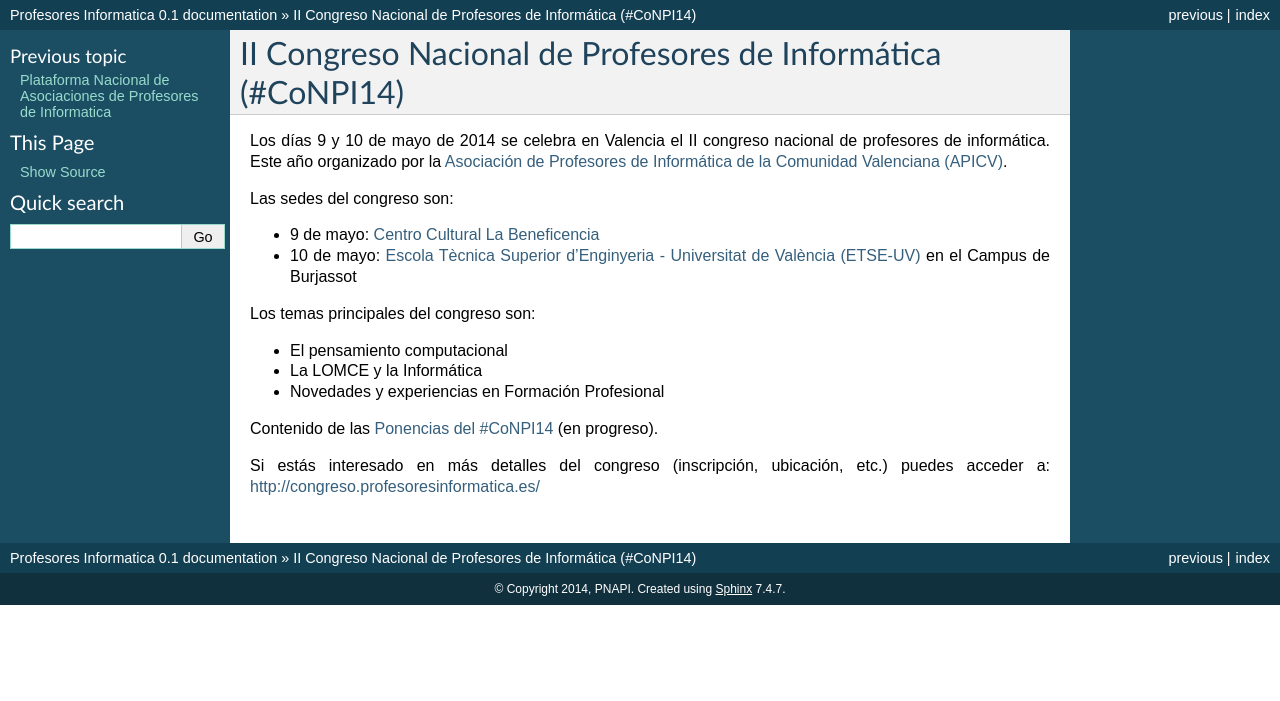
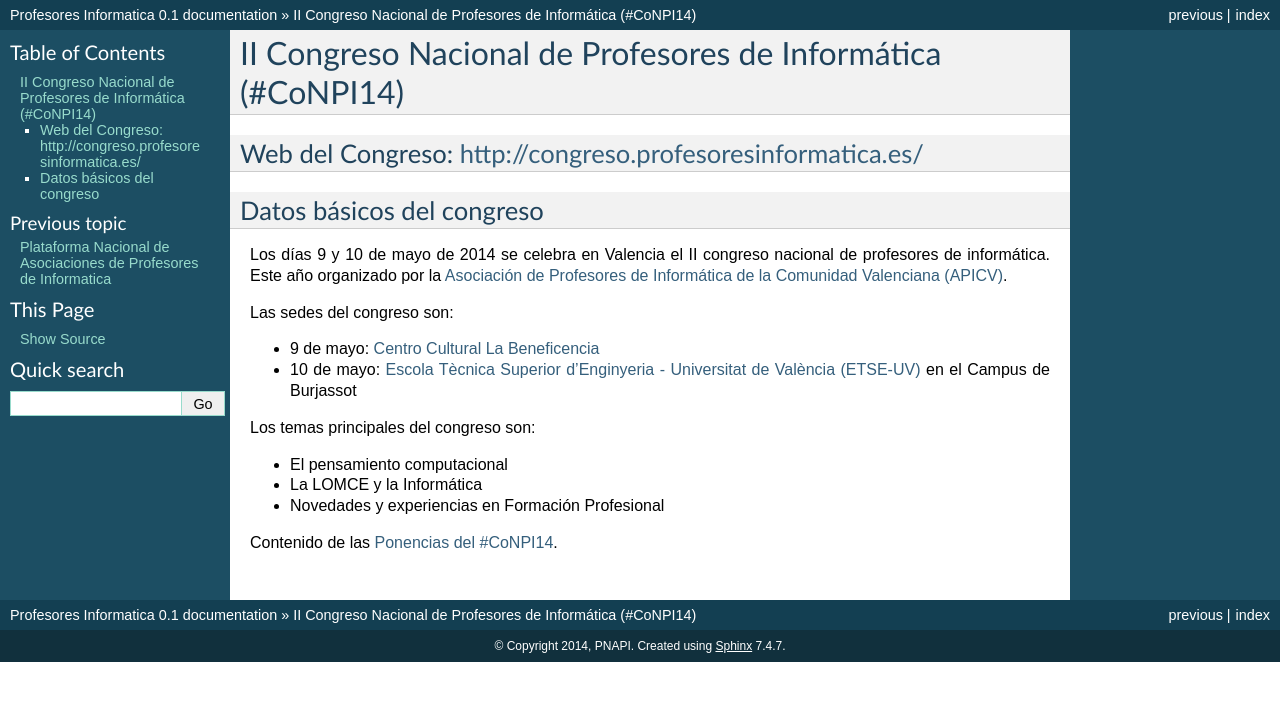
Before and after one commit to pnapi/web-pnapi-archivo, a Sphinx documentation site: the page built from source/congreso/2014/index.rst, in a window 1280 px wide. Shown: the top 701 px of the page. Built offline with Sphinx 7.4.7, drawn with Linux system fonts in a browser that asks for light colours.

Commit message:
Reorganizo página del congreso

```diff
--- a/source/congreso/2014/index.rst
+++ b/source/congreso/2014/index.rst
@@ -1,5 +1,11 @@
 II Congreso Nacional de Profesores de Informática (#CoNPI14)
 ============================================================
+
+Web del Congreso: http://congreso.profesoresinformatica.es/
+-----------------------------------------------------------
+
+Datos básicos del congreso
+--------------------------
 
 Los días 9 y 10 de mayo de 2014 se celebra en Valencia el II congreso nacional de profesores de informática. Este año organizado por la `Asociación de Profesores de Informática de la Comunidad Valenciana (APICV)`_.
 
@@ -16,6 +22,4 @@ Los temas principales del congreso son:
 * La LOMCE y la Informática
 * Novedades y experiencias en Formación Profesional
 
-Contenido de las :doc:`ponencias` (en progreso).
-
-Si estás interesado en más detalles del congreso (inscripción, ubicación, etc.) puedes acceder a: http://congreso.profesoresinformatica.es/
+Contenido de las :doc:`ponencias`.
```
